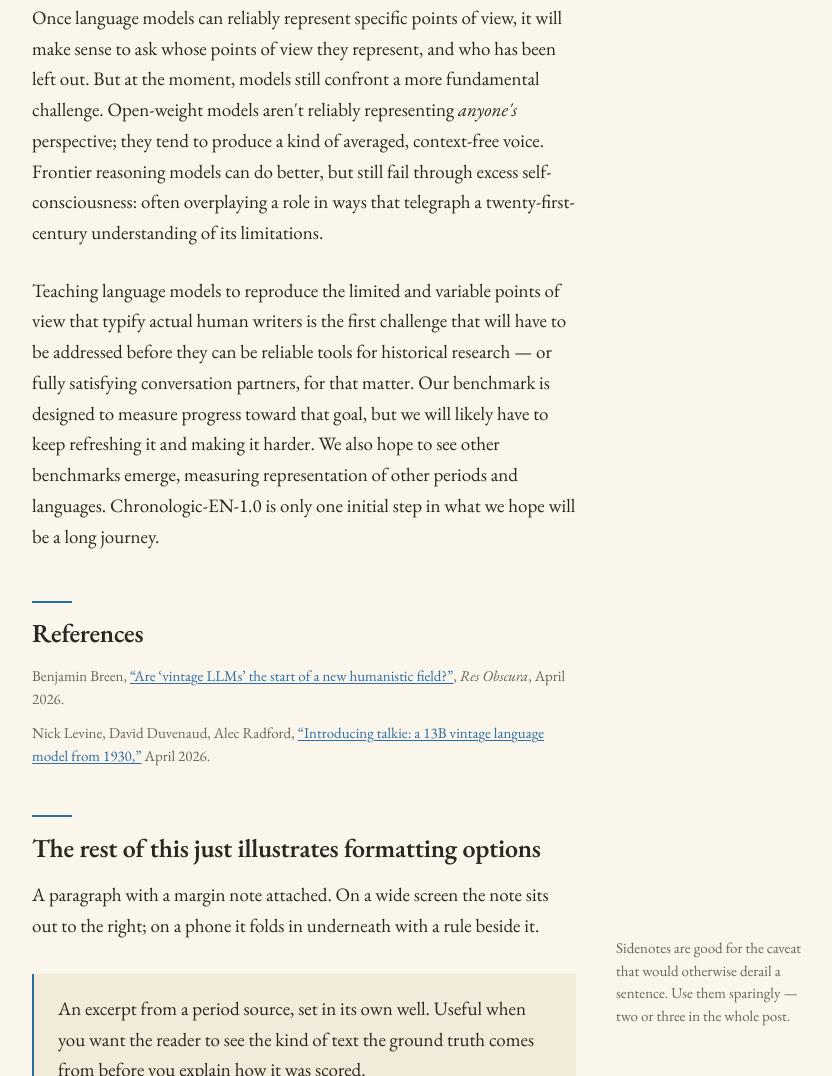
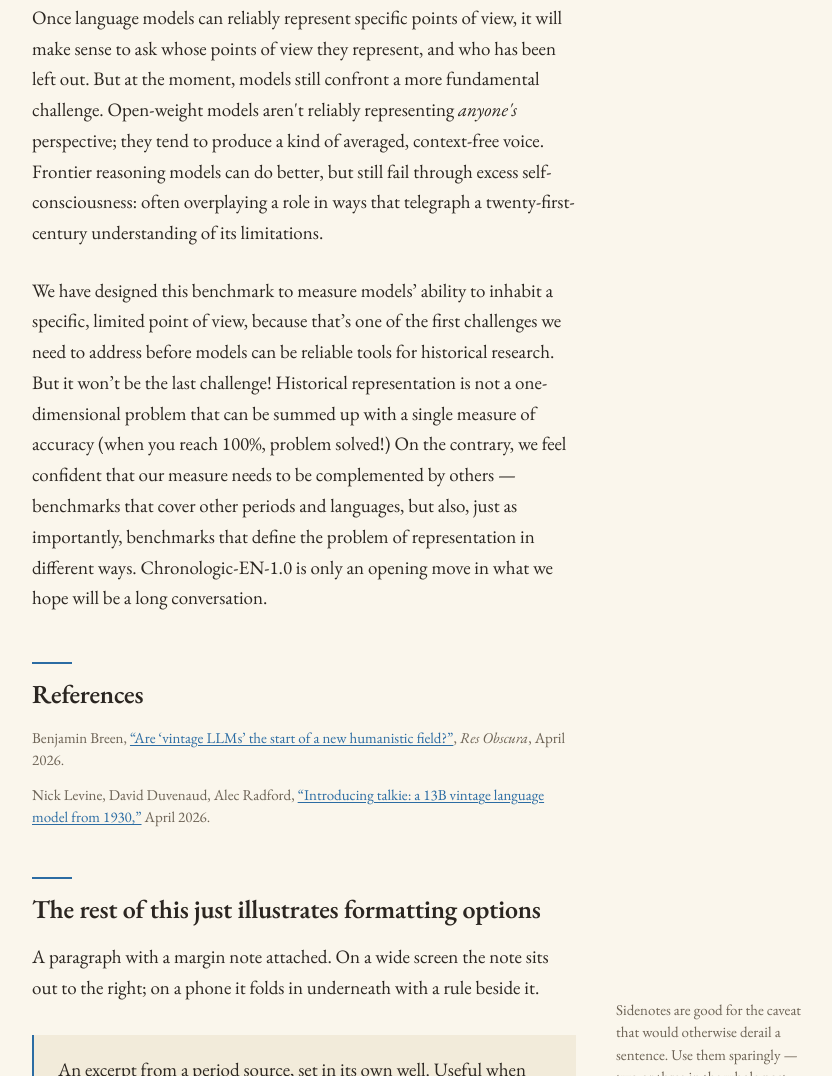
Before and after one commit to Historical-AI-Lab/Chronologic-EN, a plain HTML site: page docs/index.html in a window 1280 px wide. Shown: the part 4730-5806 px from the top of the page, without its empty margins (336-1168 px from the left). Drawn offline with nearby package versions, Linux system fonts and the light colour scheme.

Commit message:
revising last paragraph

```diff
--- a/docs/index.html
+++ b/docs/index.html
@@ -470,7 +470,7 @@ footer p { margin: 0 0 1rem; }
     Once language models can reliably represent specific points of view, it will make sense to ask whose points of view they represent, and who has been left out. But at the moment, models still confront a more fundamental challenge. Open-weight models aren't reliably representing <em>anyone's</em> perspective; they tend to produce a kind of averaged, context-free voice. Frontier reasoning models can do better, but still fail through excess self-consciousness: often overplaying a role in ways that telegraph a twenty-first-century understanding of its limitations.
   </p>
   <p>
-    Teaching language models to reproduce the limited and variable points of view that typify actual human writers is the first challenge that will have to be addressed before they can be reliable tools for historical research &mdash; or fully satisfying conversation partners, for that matter. Our benchmark is designed to measure progress toward that goal, but we will likely have to keep refreshing it and making it harder. We also hope to see other benchmarks emerge, measuring representation of other periods and languages. Chronologic-EN-1.0 is only one initial step in what we hope will be a long journey.
+    We have designed this benchmark to measure models’ ability to inhabit a specific, limited point of view, because that’s one of the first challenges we need to address before models can be reliable tools for historical research. But it won’t be the last challenge! Historical representation is not a one-dimensional problem that can be summed up with a single measure of accuracy (when you reach 100%, problem solved!) On the contrary, we feel confident that our measure needs to be complemented by others &mdash; benchmarks that cover other periods and languages, but also, just as importantly, benchmarks that define the problem of representation in different ways. Chronologic-EN-1.0 is only an opening move in what we hope will be a long conversation.
   </p>
 
   <h2>References</h2>
```
